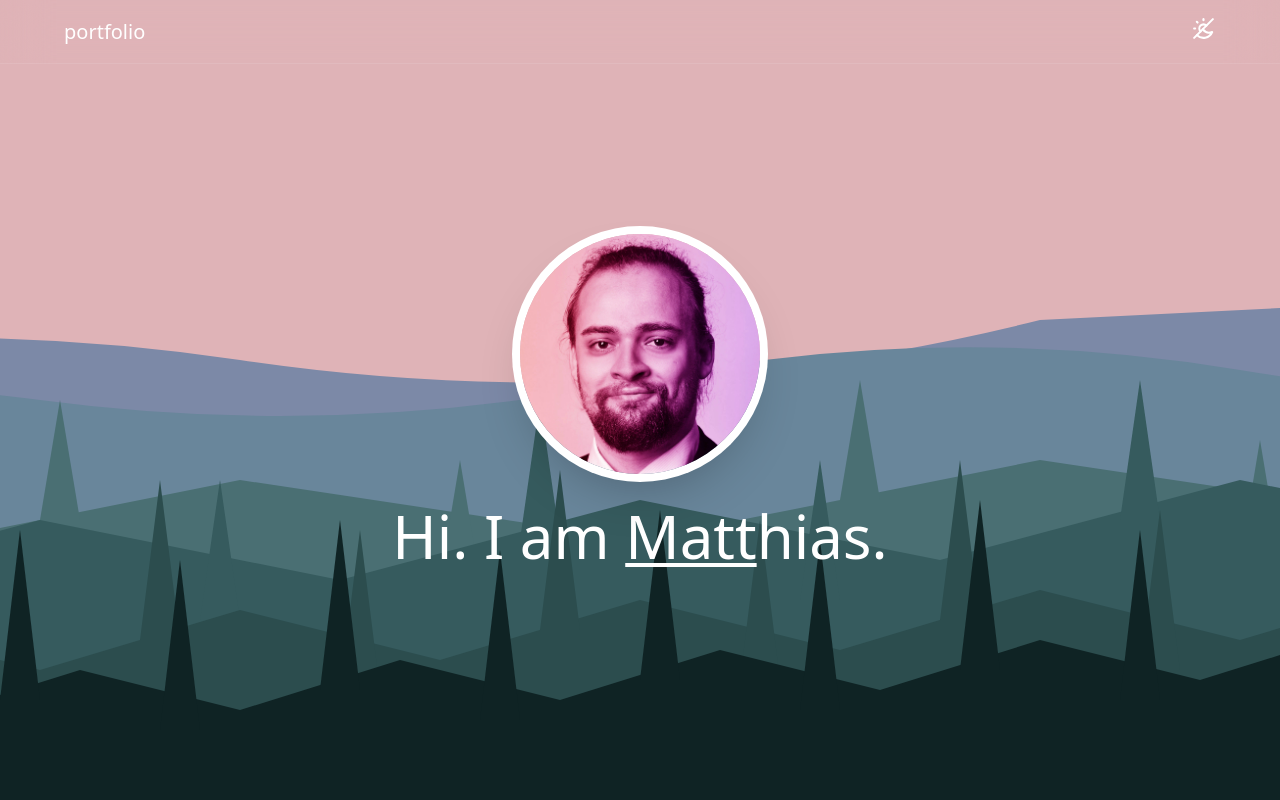
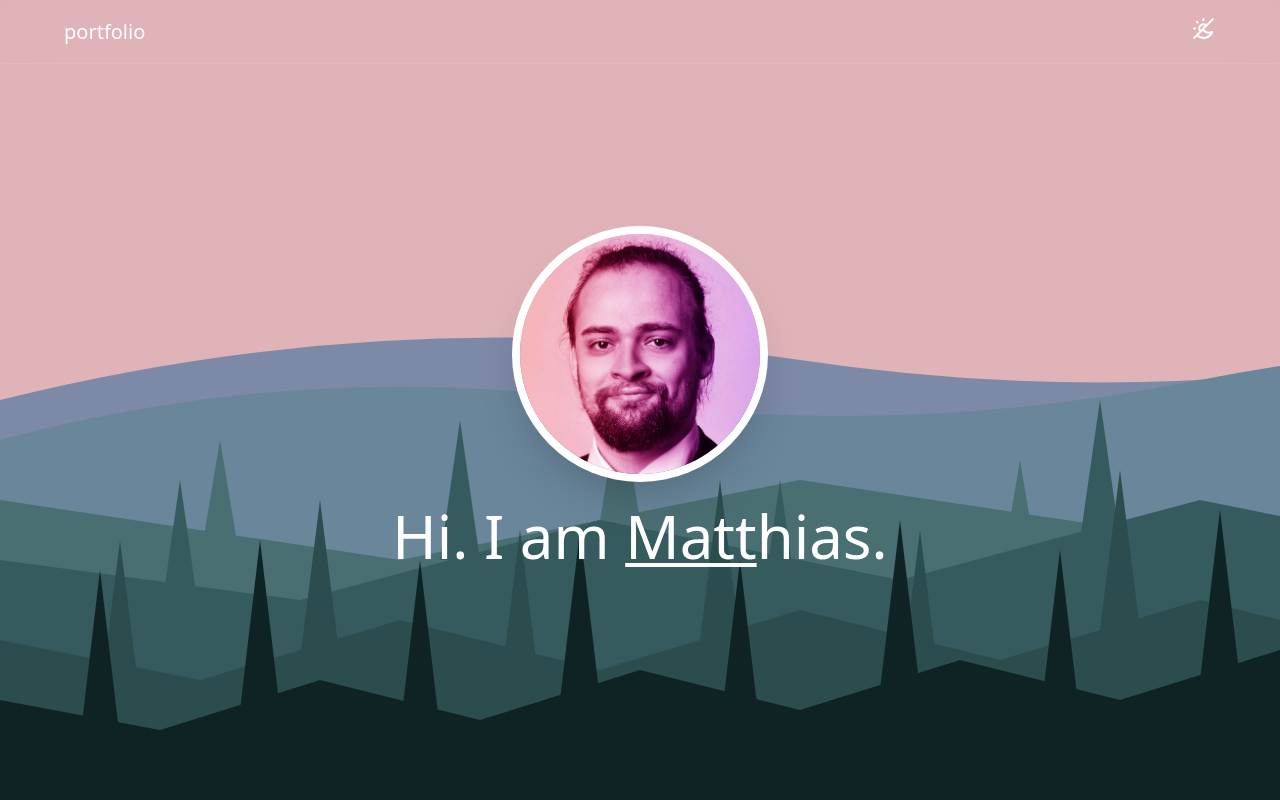
Before and after one commit to mtkalms/mtkalms.github.io, a React (Vite) app: page / in a window 1280 px wide. Shown: the top 800 px of the page. Built offline with nearby package versions, Linux system fonts and the light colour scheme.

Commit message:
Use SVGs as masks

```diff
--- a/src/sections/Panorama.tsx
+++ b/src/sections/Panorama.tsx
@@ -1,32 +1,26 @@
 import Parallax from "../components/Parallax";
-import Panorama0 from "@/assets/panorama-0.svg?react";
-import Panorama1 from "@/assets/panorama-1.svg?react";
-import Panorama2 from "@/assets/panorama-2.svg?react";
-import Panorama3 from "@/assets/panorama-3.svg?react";
-import Panorama4 from "@/assets/panorama-4.svg?react";
-import Panorama5 from "@/assets/panorama-5.svg?react";
 import Introduction from "./Introduction";
 
 function Panorama() {
   return (
     <Parallax className="panorama horizon fixed top-0 left-0 -z-1 h-full w-full bg-(--horizon)">
       <Parallax.Layer speed={0.1}>
-        <Panorama5 className="theme-transition absolute bottom-0 left-0 h-full w-full fill-(--forest-1)" />
+        <div className="theme-transition absolute bottom-0 left-0 h-full w-full bg-(--forest-1) mask-[url('./assets/panorama-5.svg')] mask-cover" />
       </Parallax.Layer>
       <Parallax.Layer speed={0.2}>
-        <Panorama4 className="theme-transition absolute bottom-0 left-0 h-full w-full fill-(--forest-2)" />
+        <div className="theme-transition absolute bottom-0 left-0 h-full w-full bg-(--forest-2) mask-[url('./assets/panorama-4.svg')] mask-cover" />
       </Parallax.Layer>
       <Parallax.Layer speed={0.35}>
-        <Panorama3 className="theme-transition absolute bottom-0 left-0 h-full w-full fill-(--forest-3)" />
+        <div className="theme-transition absolute bottom-0 left-0 h-full w-full bg-(--forest-3) mask-[url('./assets/panorama-3.svg')] mask-cover" />
       </Parallax.Layer>
       <Parallax.Layer speed={0.5}>
-        <Panorama2 className="theme-transition absolute bottom-0 left-0 h-full w-full fill-(--forest-4)" />
+        <div className="theme-transition absolute bottom-0 left-0 h-full w-full bg-(--forest-4) mask-[url('./assets/panorama-2.svg')] mask-cover" />
       </Parallax.Layer>
       <Parallax.Layer speed={0.7}>
-        <Panorama1 className="theme-transition absolute bottom-0 left-0 h-full w-full fill-(--forest-5)" />
+        <div className="theme-transition absolute bottom-0 left-0 h-full w-full bg-(--forest-5) mask-[url('./assets/panorama-1.svg')] mask-cover" />
       </Parallax.Layer>
       <Parallax.Layer speed={0.9}>
-        <Panorama0 className="theme-transition absolute bottom-0 left-0 h-full w-full fill-(--forest-6)" />
+        <div className="theme-transition absolute bottom-0 left-0 h-full w-full bg-(--forest-6) mask-[url('./assets/panorama-0.svg')] mask-cover" />
         <div className="theme-transition margin absolute top-full h-1/3 w-full bg-(--forest-6)" />
       </Parallax.Layer>
       <Parallax.Layer speed={0.7}>
```
